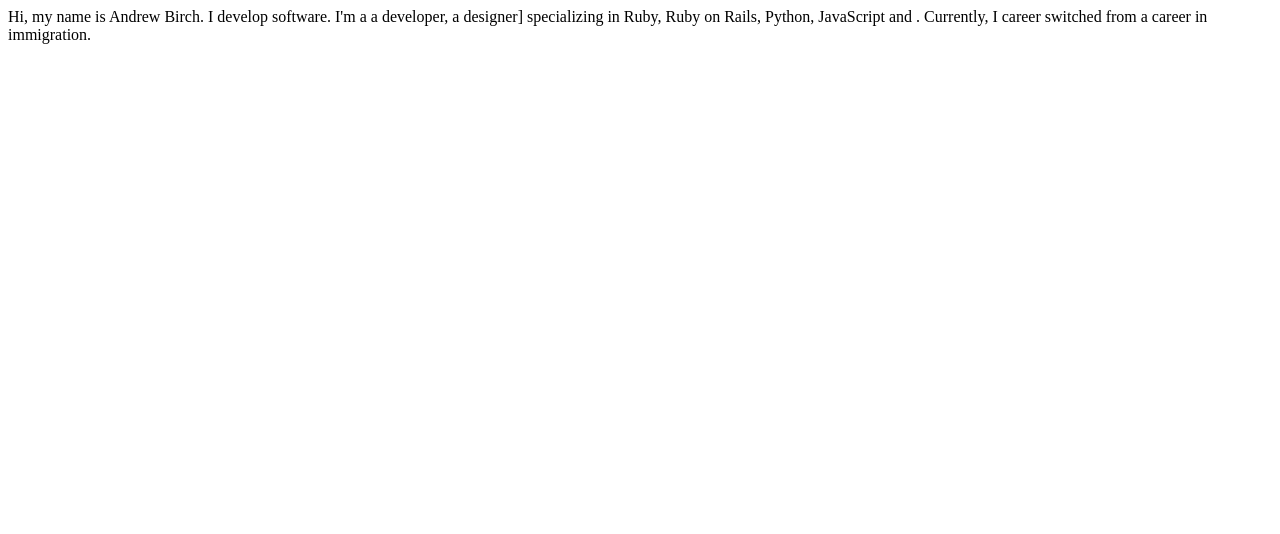
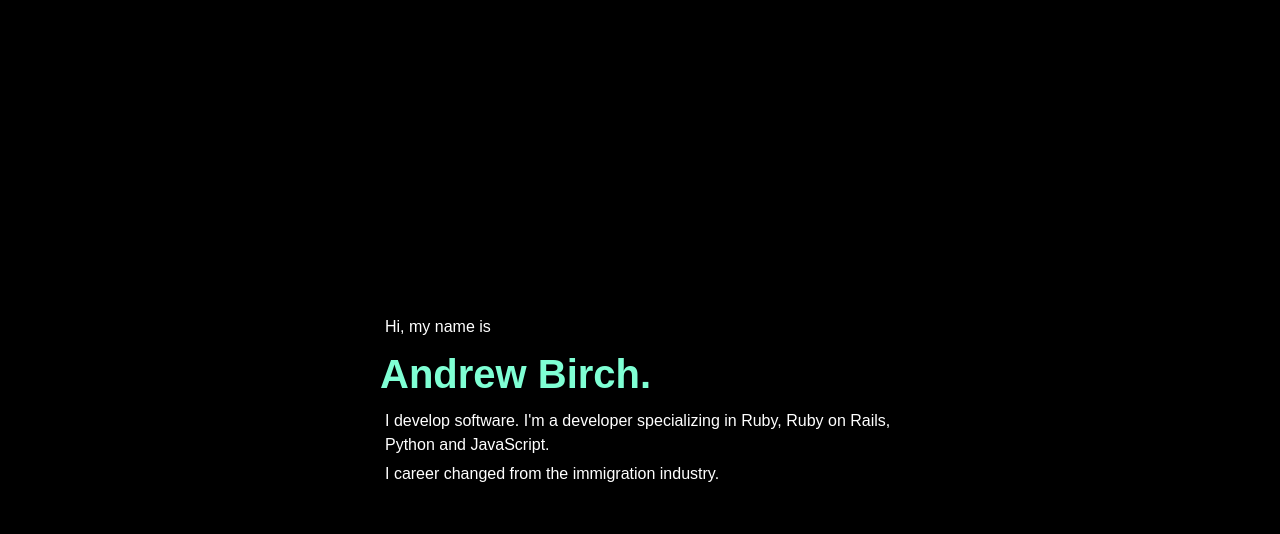
Before and after one commit to BirchAD/Xander-Academy, a plain HTML site: page CSS/xander-html-css-exercise/index.html in a window 1280 px wide. Drawn offline with Linux system fonts and the light colour scheme.

Commit message:
Basic CSS styling.  Centered container on black background

```diff
--- a/CSS/xander-html-css-exercise/index.html
+++ b/CSS/xander-html-css-exercise/index.html
@@ -4,12 +4,15 @@
     <meta charset="UTF-8" />
     <meta name="viewport" content="width=device-width, initial-scale=1.0" />
     <meta http-equiv="X-UA-Compatible" content="ie=edge" />
-    <title>Style a HTML Page</title>
+    <title>My Profile</title>
     <link rel="stylesheet" href="./style.css" />
   </head>
   <body>
-    Hi, my name is Andrew Birch. I develop software. I'm a a developer, a designer]
-    specializing in Ruby, Ruby on Rails, Python, JavaScript and .
-    Currently, I career switched from a career in immigration.
+    <section class="container">
+        <p>Hi, my name is</p>
+        <h1>Andrew Birch.</h1>
+        <p>I develop software. I'm a developer specializing in Ruby, Ruby on Rails, Python and JavaScript.</p>
+        <p>I career changed from the immigration industry.</p>
+    </section>
   </body>
 </html>
--- a/CSS/xander-html-css-exercise/style.css
+++ b/CSS/xander-html-css-exercise/style.css
@@ -0,0 +1,41 @@
+html {
+    box-sizing: border-box;
+  }
+  *, *:before, *:after {
+    box-sizing: inherit;
+  }
+
+body {
+    background-color: black;
+    color: white;
+    font-family: Arial, sans-serif;
+    font-size: 16px;
+    line-height: 1.5;
+    padding: 0;
+    margin: 0;
+    display: flex;
+    justify-content: center;
+    align-items: center;
+    height: 100vh;
+  }
+
+  h1 {
+    color:aquamarine;
+    padding: 0;
+    margin: 0;
+    font-size: 40px
+  }
+
+  .container {
+    max-width: 600px;
+    padding: 40px;
+  }
+
+  h2 {
+    font-size: 32px;
+    margin-top: 0;
+  }
+
+  p {
+    margin: 5px;
+  }
```
